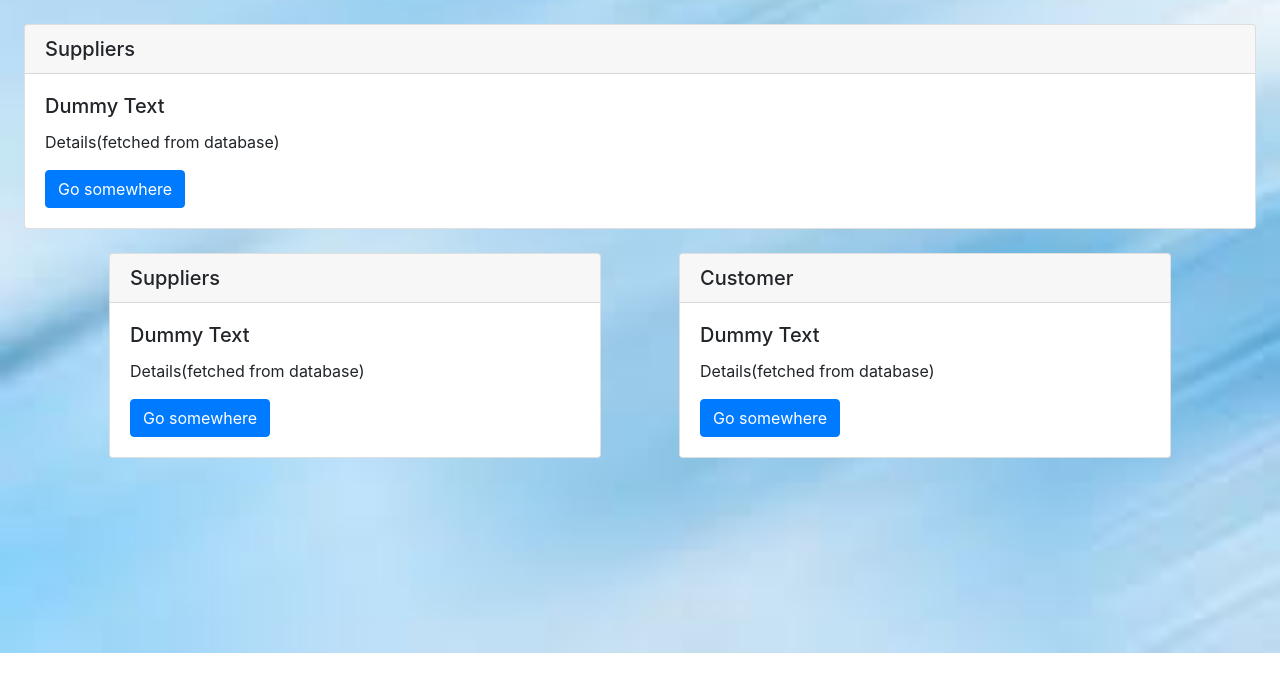
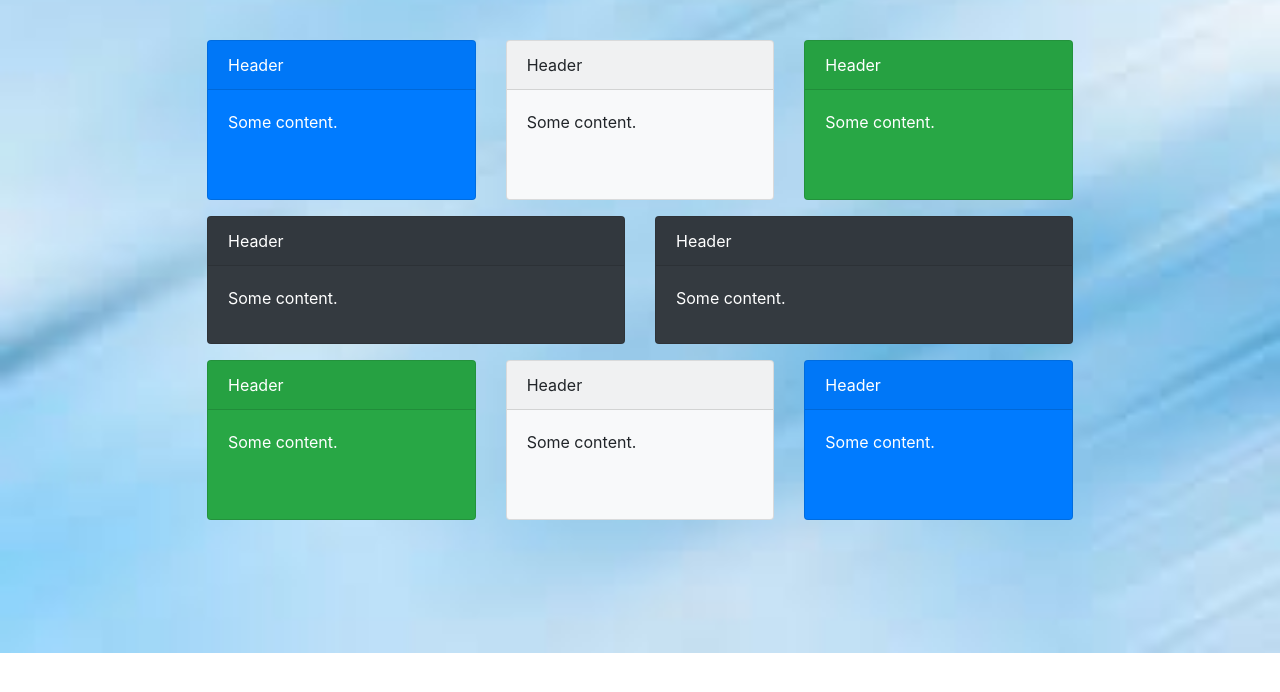
Before and after one commit to deepika9294/inventory_management, a PHP site: page /inventory/dashboard.php in a window 1280 px wide. Shown: the part 64-756 px from the top of the page. Run offline with PHP 8.4, Linux system fonts and the light colour scheme; some libraries are stand-ins or nearby versions.

Commit message:
improv:dashboard page, need fetching of data once the application is done, added dummy background imgs

```diff
--- a/dashboard.php
+++ b/dashboard.php
@@ -8,37 +8,97 @@
     <link rel="stylesheet" href="./customs/css/dashboard.css">
 </head>
 <body>
-<div class="card mt-4 ml-4 mr-4">
-  <h5 class="card-header">Suppliers</h5>
+<!-- ------------------------------------------------------------------------------------------->
+
+<div class="container" style="width: 70%;">
+
+    <div class="row" style= "margin-top: 40px">
+        <div class="col-md-4">
+        <div class="card text-white bg-primary mb-3" style="max-width: 23rem; min-height:10rem">
+        <div class="card-header">Header</div>
         <div class="card-body">
-    <h5 class="card-title">Dummy Text</h5>
-    <p class="card-text">Details(fetched from database)</p>
-    <a href="#" class="btn btn-primary">Go somewhere</a>
-  </div>
-</div>
-<div class="container">
-    <div class="row">
-        <div class="col-md-6">
-            <div class="card mt-4 ml-4 mr-4">
-                <h5 class="card-header">Suppliers</h5>
-                <div class="card-body">
-                    <h5 class="card-title">Dummy Text</h5>
-                    <p class="card-text">Details(fetched from database)</p>
-                    <a href="#" class="btn btn-primary">Go somewhere</a>
+            <p class="card-text">Some  content.</p>
         </div>
         </div>
         </div>
+        <div class="col-md-4">
+        <div class="card bg-light mb-3" style="max-width: 23rem; min-height:10rem">
+        <div class="card-header">Header</div>
+        <div class="card-body">
+            <p class="card-text">Some content.</p>
+        </div>
+        </div>
+        </div>
+        <div class="col-md-4">
+        <div class="card text-white bg-success mb-3" style="max-width: 23rem; min-height:10rem">
+        <div class="card-header">Header</div>
+        <div class="card-body">
+            <p class="card-text">Some content.</p>
+        </div>
+        </div>
+        </div>
+
+    </div>
+
+    <div class="row">
+
         <div class="col-md-6">
-            <div class="card mt-4 ml-4 mr-4">
-                <h5 class="card-header">Customer</h5>
+        <div class="card text-white bg-dark mb-3" style="max-width: 35rem; min-height:8rem">
+        <div class="card-header">Header</div>
         <div class="card-body">
-                    <h5 class="card-title">Dummy Text</h5>
-                    <p class="card-text">Details(fetched from database)</p>
-                    <a href="#" class="btn btn-primary">Go somewhere</a>
+            <p class="card-text">Some content.</p>
+        </div>
+        </div>
+        </div>
+
+
+        <div class="col-md-6">
+        <div class="card text-white bg-dark mb-3" style="max-width: 35rem; min-height:8rem">
+        <div class="card-header">Header</div>
+        <div class="card-body">
+            <p class="card-text">Some content.</p>
         </div>
         </div>
         </div>
       </div>
+
+      <div class="row ">
+        <div class="col-md-4">
+        <div class="card text-white bg-success mb-3" style="max-width: 23rem;min-height:10rem">
+        <div class="card-header">Header</div>
+        <div class="card-body">
+            <p class="card-text">Some content.</p>
         </div>
+        </div>
+        </div>
+        <div class="col-md-4">
+        <div class="card bg-light mb-3" style="max-width: 23rem; min-height:10rem">
+        <div class="card-header">Header</div>
+        <div class="card-body">
+            <p class="card-text">Some content.</p>
+        </div>
+        </div>
+        </div>
+        <div class="col-md-4">
+        <div class="card text-white bg-primary mb-3" style="max-width: 23rem;min-height:10rem">
+        <div class="card-header">Header</div>
+        <div class="card-body">
+            <p class="card-text">Some content.</p>
+        </div>
+        </div>
+        </div>
+
+    </div>
+
+</div>
+
+
+
+<!-- ---------------------------------------------------------------- -->
+
+
+
+
+
 </body>
 </html>
```
Lines whose indentation alone changed are shown as unchanged.
